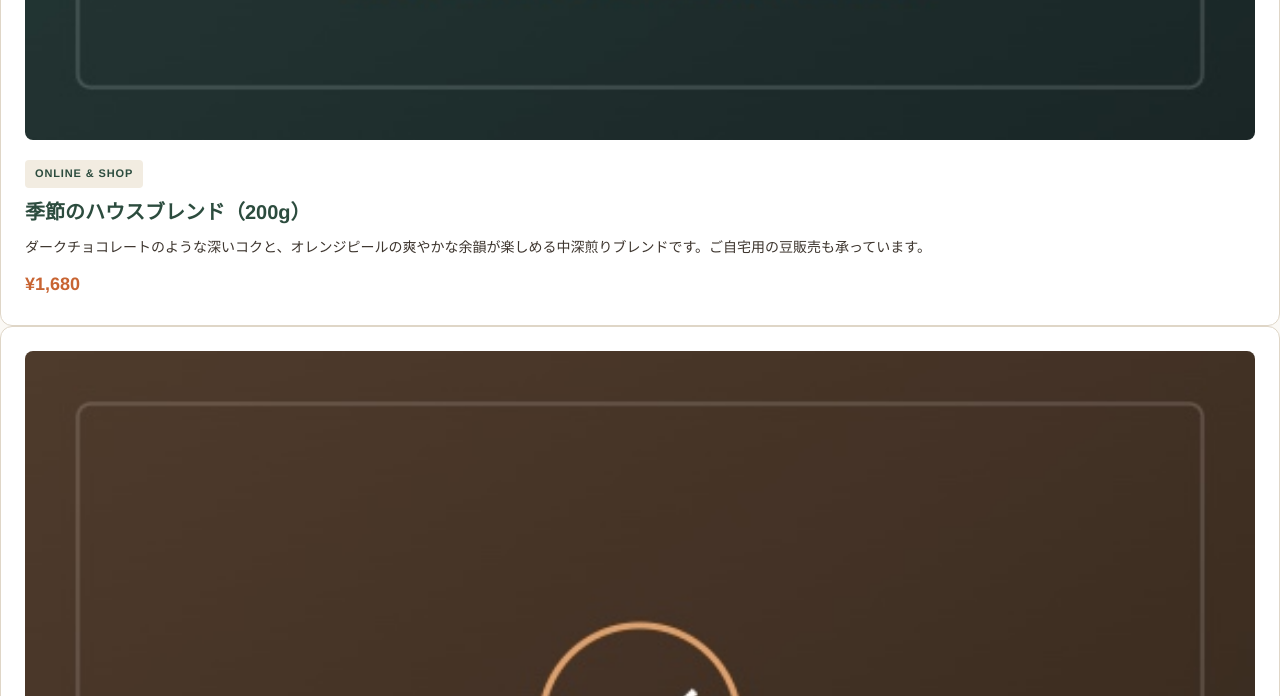
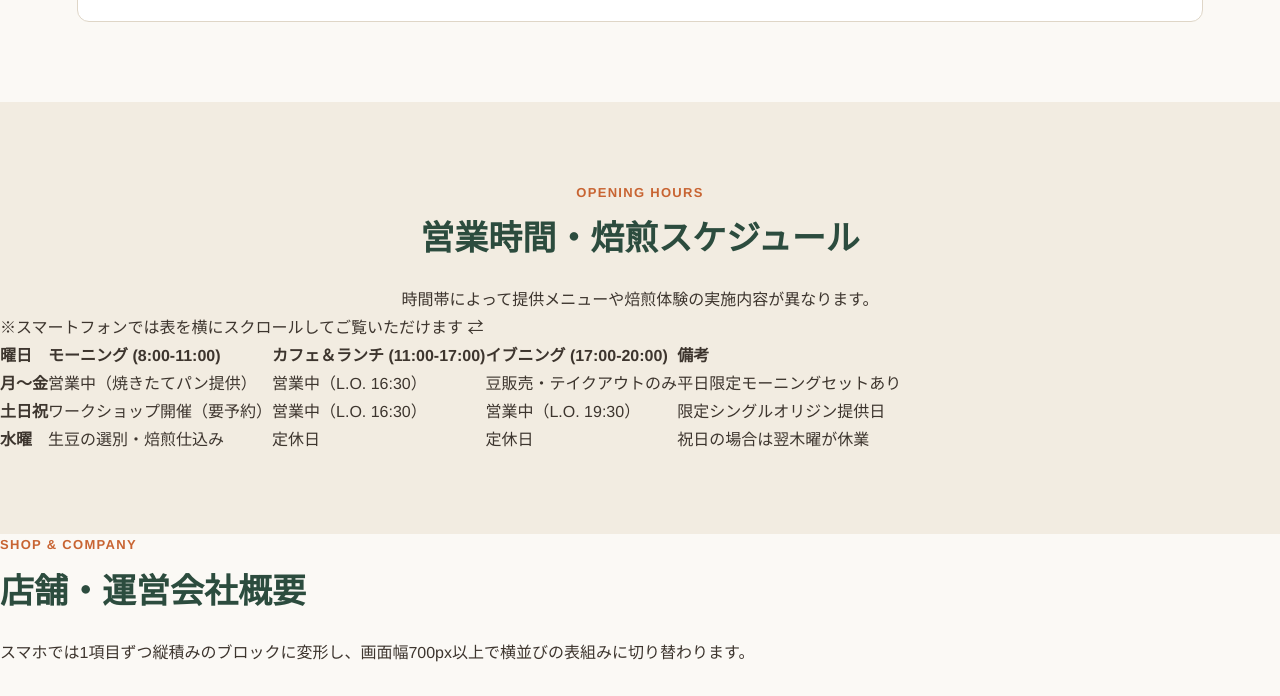
Before and after one commit to i-ito-wb03/class-markup, a plain HTML site: page 07-roastery-responsive/about.html in a window 1280 px wide. Shown: the part 956-1652 px from the top of the page. Drawn offline with Linux system fonts and the light colour scheme; some packages are replaced by stand-ins of ours.

Commit message:
@media (width >=768px) { .menu__list { } } と /* about.html */ .pickup {} と @media (width >=768px) { .pickup { } } と .pickup__inner {} と .pickup__main,.pickup__side {} と .schedule {} と @media (width >=768px) { .schedule { } } の入力

```diff
--- a/07-roastery-responsive/css/style.css
+++ b/07-roastery-responsive/css/style.css
@@ -329,4 +329,44 @@ p {
     gap: 2rem;
 }
 
+@media (width >=768px) {
+    .menu__list {
+        grid-template-columns: repeat(auto-fit, minmax(16.25rem, 1fr));
+    }
+}
+
+/* about.html */
+.pickup {
+    padding: 3.5rem 0 4rem;
+}
+
+@media (width >=768px) {
+    .pickup {
+        padding: 4.5rem 0 5rem;
+    }
+}
+
+.pickup__inner {
+    max-width: 1200px;
+    width: 88%;
+    margin-left: auto;
+    margin-right: auto;
+}
+
+.pickup__main,
+.pickup__side {
+    container-type: inline-size;
+}
+
+.schedule {
+    padding: 4rem 0;
+    background-color: #f2ece1;
+}
+
+@media (width >=768px) {
+    .schedule {
+        padding: 5rem 0;
+    }
+}
+
 /*# sourceMappingURL=style.css.map */
```
